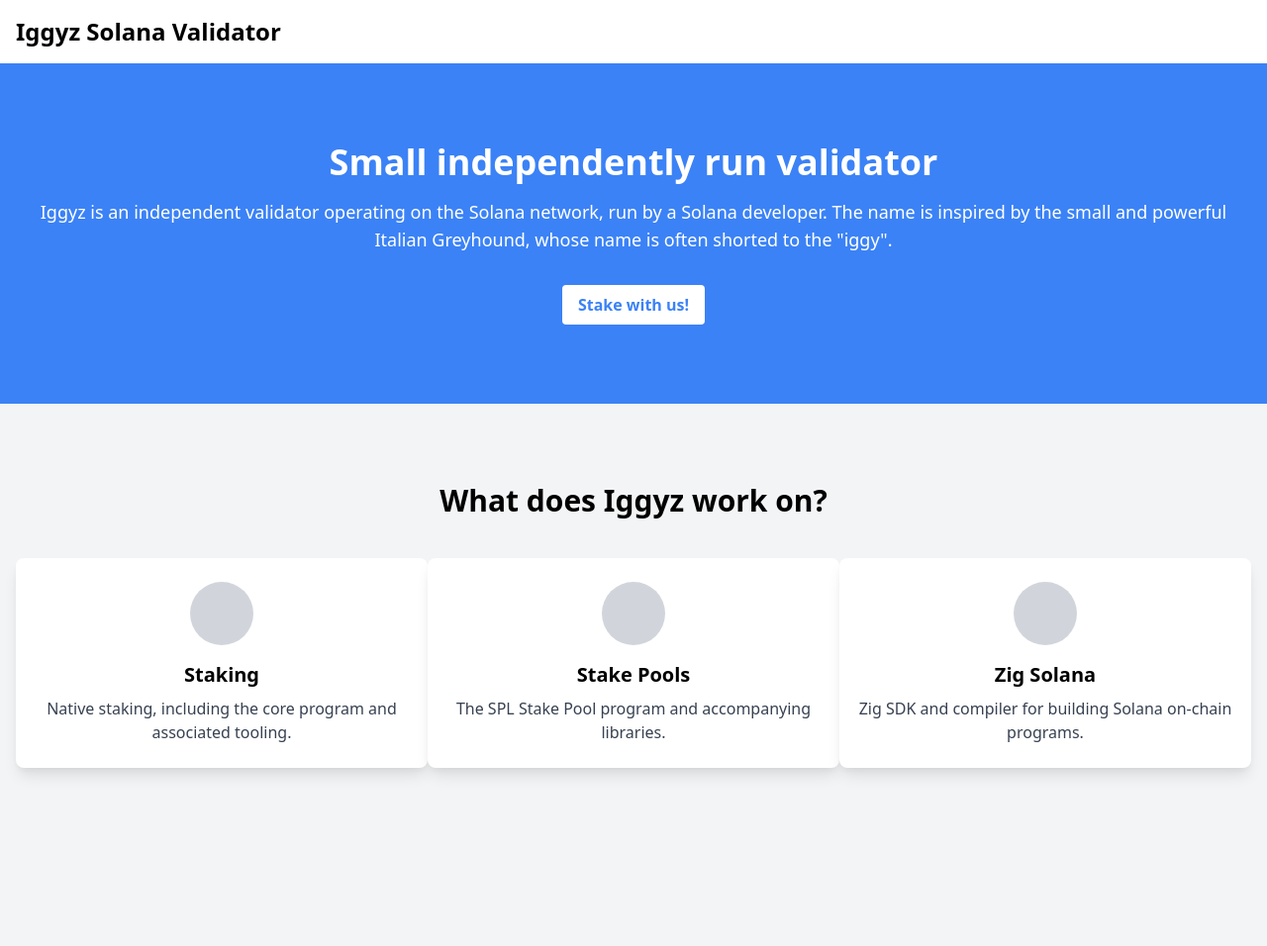
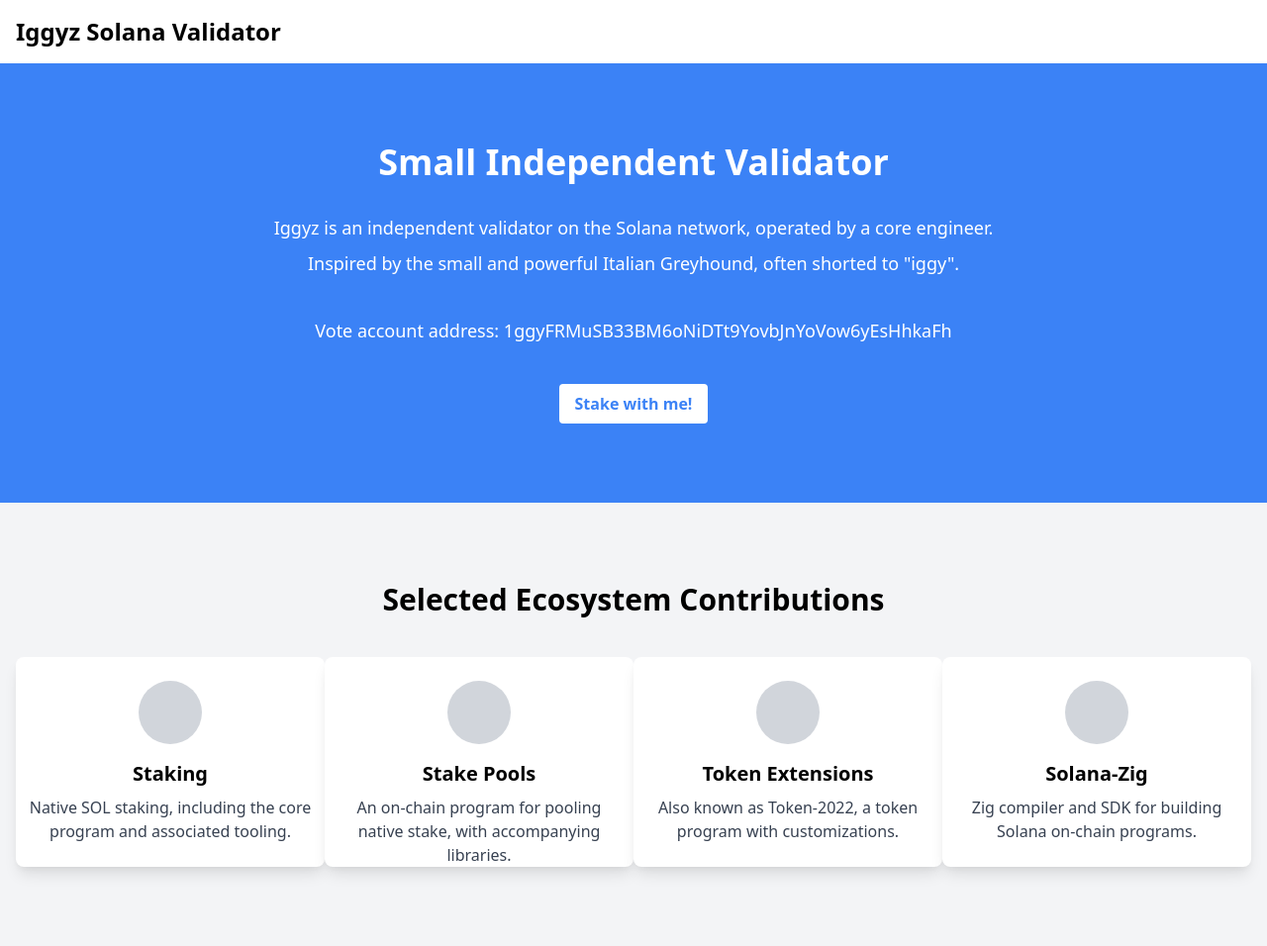
Before and after one commit to joncinque/joncinque.github.io, a Jekyll site: the page iggyz/iggyz.html, which Jekyll copies as it is, in a window 1280 px wide. Shown: the whole page at 99% size. Built offline with Jekyll 4.4.1, drawn with Linux system fonts in a browser that asks for light colours; before the commit the page ends 900 px from its top, so only the background shows below that.

Commit message:
iggyz: Add content, style for mobile

```diff
--- a/iggyz/iggyz.html
+++ b/iggyz/iggyz.html
@@ -16,41 +16,57 @@
     </header>
 
     <!-- Hero Section -->
-    <section class="bg-blue-500 text-white py-20 flex items-center justify-center">
-        <div class="text-center px-4">
-            <h2 class="text-4xl font-bold pb-4">Small independently run validator</h2>
-            <p class="text-lg pb-8">Iggyz is an independent validator operating on the Solana network, run by a Solana developer. The name is inspired by the small and powerful Italian Greyhound, whose name is often shorted to the "iggy".</p>
-            <button class="bg-white text-blue-500 font-bold py-2 px-4 rounded">Stake with us!</button>
-        </div>
+    <section class="bg-blue-500 text-white py-20 flex flex-col items-center justify-center text-center">
+      <h2 class="text-4xl font-bold pb-8">Small Independent Validator</h2>
+      <span class="text-lg pb-2">Iggyz is an independent validator on the Solana network, operated by a core engineer.</span>
+      <span class="text-lg pb-10">Inspired by the small and powerful Italian Greyhound, often shorted to "iggy".</span>
+      <span class="text-lg pb-10">Vote account address: 1ggyFRMuSB33BM6oNiDTt9YovbJnYoVow6yEsHhkaFh</span>
+      <a href="https://stakewiz.com/validator/1ggyFRMuSB33BM6oNiDTt9YovbJnYoVow6yEsHhkaFh" class="bg-white text-blue-500 font-bold py-2 px-4 rounded">Stake with me!</a>
     </section>
 
     <!-- Features Section -->
     <section class="container mx-auto py-20 px-4">
-        <h2 class="text-3xl font-bold text-center pb-10">What does Iggyz work on?</h2>
+      <h2 class="text-3xl font-bold text-center pb-10">Selected Ecosystem Contributions</h2>
       <div class="flex flex-col md:flex-row justify-center items-stretch">
         <div class="flex-1 bg-white p-6 rounded-lg shadow-lg text-center md:px-2 pb-6 md:pb-0">
+          <a href="https://github.com/solana-program/stake">
             <div class="pb-4">
               <!-- Placeholder for an icon or image -->
               <div class="bg-gray-300 h-16 w-16 mx-auto rounded-full"></div>
             </div>
             <h3 class="text-xl font-bold pb-2">Staking</h3>
-                <p class="text-gray-700">Native staking, including the core program and associated tooling.</p>
+          </a>
+          <p class="text-gray-700">Native SOL staking, including the core program and associated tooling.</p>
         </div>
         <div class="flex-1 bg-white p-6 rounded-lg shadow-lg text-center md:px-2 pb-6 md:pb-0">
+          <a href="https://github.com/solana-program/stake-pool">
             <div class="pb-4">
               <!-- Placeholder for an icon or image -->
               <div class="bg-gray-300 h-16 w-16 mx-auto rounded-full"></div>
             </div>
             <h3 class="text-xl font-bold pb-2">Stake Pools</h3>
-                <p class="text-gray-700">The SPL Stake Pool program and accompanying libraries.</p>
+          </a>
+          <p class="text-gray-700">An on-chain program for pooling native stake, with accompanying libraries.</p>
         </div>
         <div class="flex-1 bg-white p-6 rounded-lg shadow-lg text-center md:px-2">
+          <a href="https://github.com/solana-program/token-2022">
             <div class="pb-4">
               <!-- Placeholder for an icon or image -->
               <div class="bg-gray-300 h-16 w-16 mx-auto rounded-full"></div>
             </div>
-                <h3 class="text-xl font-bold pb-2">Zig Solana</h3>
-                <p class="text-gray-700">Zig SDK and compiler for building Solana on-chain programs.</p>
+            <h3 class="text-xl font-bold pb-2">Token Extensions</h3>
+          </a>
+          <p class="text-gray-700">Also known as Token-2022, a token program with customizations.</p>
+        </div>
+        <div class="flex-1 bg-white p-6 rounded-lg shadow-lg text-center md:px-2">
+          <a href="https://github.com/joncinque/solana-program-sdk-zig">
+            <div class="pb-4">
+              <!-- Placeholder for an icon or image -->
+              <div class="bg-gray-300 h-16 w-16 mx-auto rounded-full"></div>
+            </div>
+            <h3 class="text-xl font-bold pb-2">Solana-Zig</h3>
+          </a>
+          <p class="text-gray-700">Zig compiler and SDK for building Solana on-chain programs.</p>
         </div>
       </div>
     </section>
```
Lines whose indentation alone changed are shown as unchanged.
